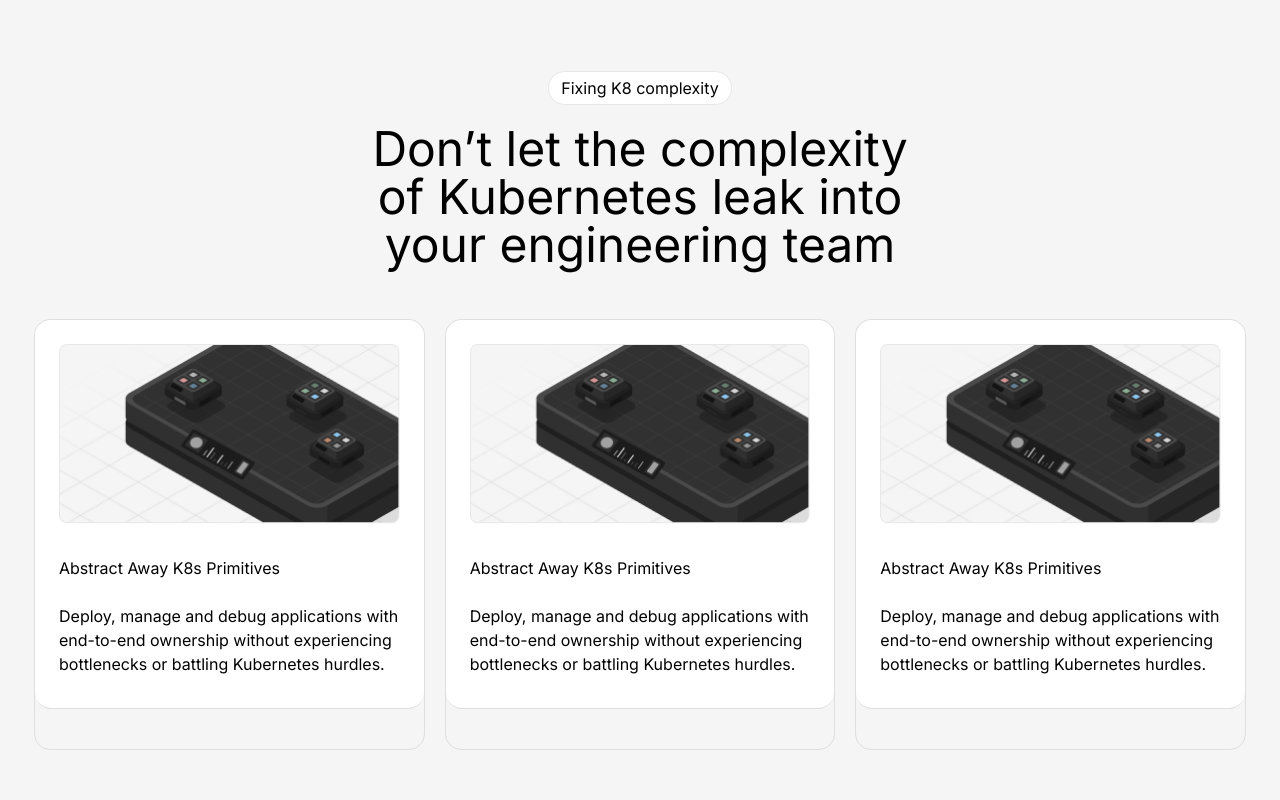
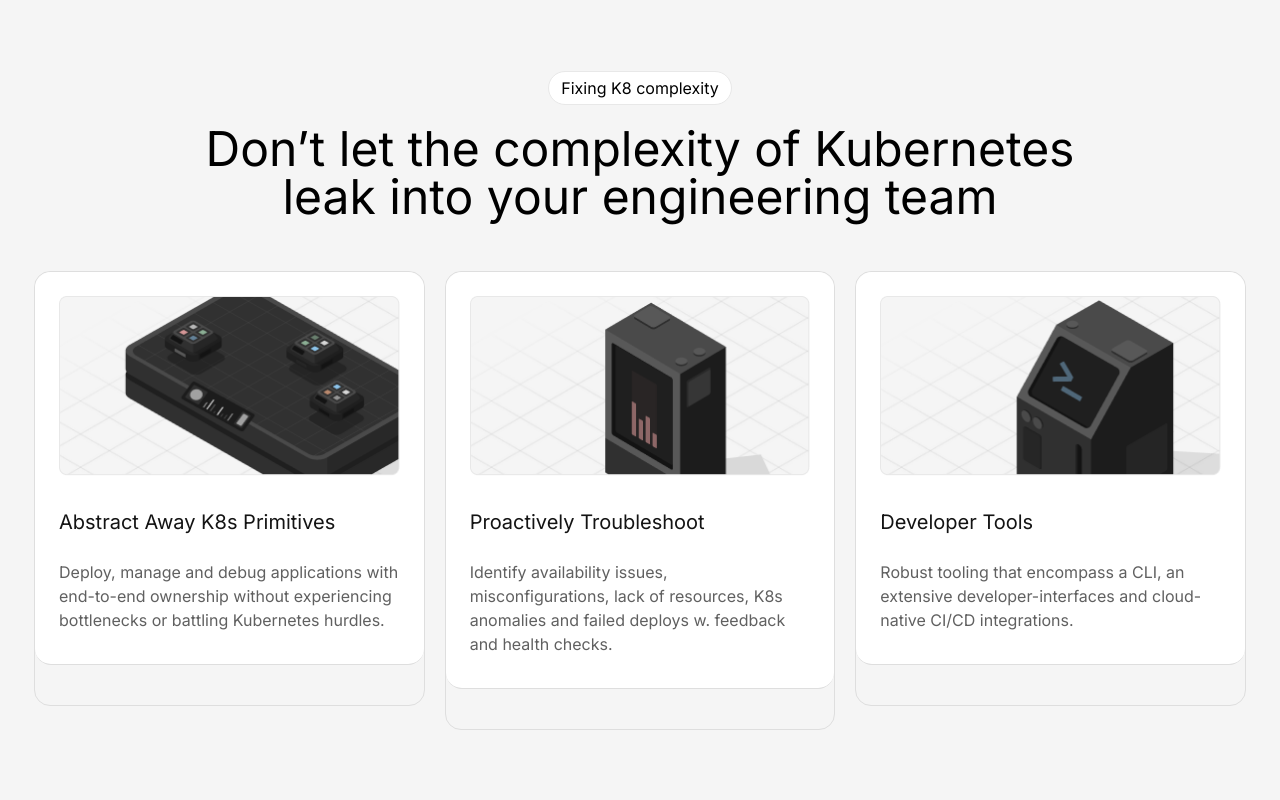
Before and after one commit to khubaibfarooq-web/rigdev, a React (Vite) app: page / in a window 1280 px wide. Shown: the part 920-1720 px from the top of the page. Built offline with nearby package versions, Linux system fonts and the light colour scheme.

Commit message:
implement textual changes

```diff
--- a/src/components/Card.jsx
+++ b/src/components/Card.jsx
@@ -1,12 +1,10 @@
-import abstract from "../assets/images/k8-1.png"
-const Card = ({ children }) => {
+const Card = ({ imgSrc , title , description }) => {
     return (
         <div className="border border-mediumGrey rounded-primaryBorder pb-[40px]">
             <div className="bg-white pt-[24px] pb-[32px] px-[24px] border-b border-mediumGrey rounded-primaryBorder">
-                {children}
-                <img src={abstract} className="mb-[32px] w-full" />
-                <h5 className="mb-[24px]">Abstract Away K8s Primitives</h5>
-                <p>Deploy, manage and debug applications with end-to-end ownership without experiencing bottlenecks or battling Kubernetes hurdles.</p>
+                <img src={imgSrc} className="mb-[32px] w-full" />
+                <h5 className="text-lg text-secondaryText mb-[24px] md:text-xl">{title}</h5>
+                <p className="text-primaryText">{description}</p>
             </div>
         </div>
     )
--- a/src/components/Footer.jsx
+++ b/src/components/Footer.jsx
@@ -29,7 +29,7 @@ const Footer = () => {
                         <img src={community} />
                     </div>
                 </div>
-                <div className="border-b border-darkGrey pt-[124px] pb-[40px]">
+                <div className="border-b border-darkGrey pt-[60px] pb-[40px] md:pt-[124px]">
                     <div className="flex flex-wrap items-start">
                         <div className="w-full mb-[20px] xl:w-1/2 xl:mb-0">
                             <div className="mb-[24px]">
@@ -59,7 +59,7 @@ const Footer = () => {
                     </div>
                 </div>
                 <div className="copy-rights pt-[40px] pb-[40px]">
-                    <ul className="text-primaryText flex-wrap gap-4 md:flex">
+                    <ul className="text-primaryText flex flex-wrap gap-4 justify-center xl:justify-start">
                         <li>
                             <span>© 2023 Rig.Dev ApS</span>
                         </li>
--- a/src/components/Navbar.jsx
+++ b/src/components/Navbar.jsx
@@ -5,7 +5,6 @@ import git from "../assets/images/git.svg"
 
 
 const Navbar = ({ toggleSidebar }) => {
-
 
     const [scrolling, setScrolling] = useState(false);
     const [isOpen, setIsOpen] = useState(false);
@@ -34,7 +33,7 @@ const Navbar = ({ toggleSidebar }) => {
 
     const LinkClass = ({ isActive }) =>
         isActive ?
-            'bg-black text-white hover:bg-gray-900 hover:text-white rounded-md px-3 py-2'
+            'bg-black text-white hover:bg-gray-900 border border-darkGrey hover:text-white rounded-md px-3 py-2'
             : 'text-primaryText hover:bg-gray-900 hover:text-white rounded-md px-3 py-2';
 
     return (
--- a/src/components/SideBar.jsx
+++ b/src/components/SideBar.jsx
@@ -1,16 +1,19 @@
 import { NavLink } from "react-router-dom";
+import whiteLogo from "../assets/images/web-logo-white.svg"
 
 const SideBar = ({ isOpen }) => {
 
 
     const LinkClass = ({ isActive }) =>
         isActive ?
-            'bg-black text-white hover:bg-gray-900 hover:text-white rounded-md px-3 py-2'
-            : 'text-veryLightGrey hover:bg-gray-900 hover:text-white rounded-md px-3 py-2';
+            'bg-black block w-full text-white rounded-[12px] px-3 py-2 border border-darkGrey hover:bg-lightBlack hover:text-white'
+            : 'text-veryLightGrey block w-full rounded-[12px] px-3 py-2 hover:bg-lightBlack hover:text-white';
 
     return (
         <div className={`z-10 bg-dullBlack  rounded-tr-[12px] fixed top-[58px] left-0 bottom-0 w-[300px] p-6 transition-transform duration-700 ease-in-out transform ${isOpen ? 'translate-x-0' : '-translate-x-full'}`}>
-            <h1 className="text-white text-lg font-semibold mb-4">Sidebar</h1>
+            <div className="mb-[40px]">
+                    <img src={whiteLogo}/>
+            </div>
             <ul>
                 <li className="mb-[15px]">
                     <NavLink className={LinkClass} to="/">
--- a/src/sections/kubernetes.jsx
+++ b/src/sections/kubernetes.jsx
@@ -1,4 +1,7 @@
-import Card from "../components/Card"
+import Card from "../components/Card";
+import k81 from "../assets/images/k8-1.png";
+import k82 from "../assets/images/k8-2.png";
+import k83 from "../assets/images/k8-3.png";
 
 const kubernetes = () => {
     return (
@@ -8,17 +11,29 @@ const kubernetes = () => {
                     <div className="text-md pt-1 pb-1 px-3 mb-[20px] bg-white border border-lightGreyText rounded-full inline-flex items-center justify-center">
                         Fixing K8 complexity
                     </div>
-                    <h2 className="max-w-xl mx-auto text-2xl font-normal text-center mb-[25px] md:mb-[50px] md:text-5xl">Don’t let the complexity of Kubernetes leak into your engineering team</h2>
+                    <h2 className="max-w-4xl mx-auto text-2xl font-normal text-center mb-[25px] md:mb-[50px] md:text-5xl">Don’t let the complexity of Kubernetes leak into your engineering team</h2>
                 </div>
                 <div className="flex flex-wrap">
                     <div className="w-full px-[10px] mb-[20px] xl:w-1/3 md:w-1/2 md:mb-[20px]">
-                        <Card />
+                        <Card
+                            imgSrc={k81}
+                            title={'Abstract Away K8s Primitives'}
+                            description={'Deploy, manage and debug applications with end-to-end ownership without experiencing bottlenecks or battling Kubernetes hurdles.'}
+                        />
                     </div>
                     <div className="w-full px-[10px] mb-[20px] xl:w-1/3 md:w-1/2 md:mb-[20px]">
-                        <Card />
+                    <Card
+                            imgSrc={k82}
+                            title={'Proactively Troubleshoot'}
+                            description={'Identify availability issues, misconfigurations, lack of resources, K8s anomalies and failed deploys w. feedback and health checks.'}
+                        />
                     </div>
                     <div className="w-full px-[10px] mb-[20px] xl:w-1/3 md:w-1/2 md:mb-[20px]">
-                        <Card />
+                    <Card
+                            imgSrc={k83}
+                            title={'Developer Tools'}
+                            description={'Robust tooling that encompass a CLI, an extensive developer-interfaces and cloud- native CI/CD integrations.'}
+                        />
                     </div>
                 </div>
 
```
Also changed, not shown: src/assets/images/k8-2.png (added), src/assets/images/k8-3.png (added).
